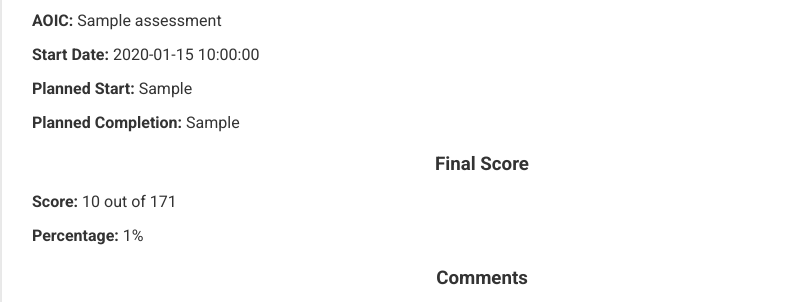
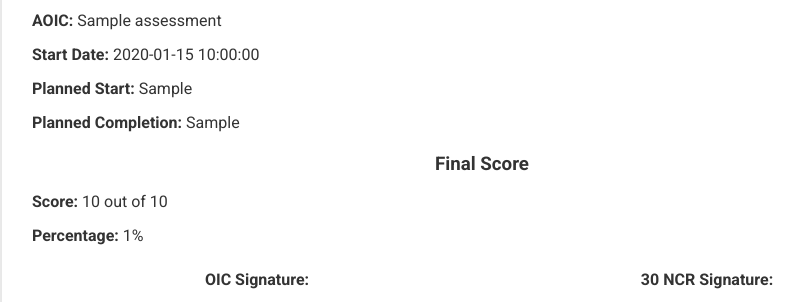
Before and after one commit to seabee2007/my_fastapi_app, a FastAPI app: template templates/report.html in a window 1280 px wide. Shown: the part 286-588 px from the top of the page, without its empty margins (158-961 px from the left). Run offline with FastAPI, Linux system fonts and the light colour scheme; the template is opened without the code that fills it: most values are stand-ins (such as "Sample title", 1, 10 or a date in 2020); some libraries are stand-ins or nearby versions.

Commit message:
Update report.html

```diff
--- a/templates/report.html
+++ b/templates/report.html
@@ -130,13 +130,13 @@
 
     <h3>Final Score</h3>
     {% if assessment.final_score is not none %}
-      <p><strong>Score:</strong> {{ assessment.final_score }} out of 171</p>
+      <p><strong>Score:</strong> {{ assessment.final_score }} out of {{ assessment.adjusted_total_max or 171 }}</p>
       <p><strong>Percentage:</strong> {{ assessment.final_percentage }}%</p>
     {% else %}
       <p>No final score computed yet.</p>
     {% endif %}
 
-    {% if assessment.final_score is not none and assessment.final_score < 171 %}
+    {% if assessment.final_score is not none and assessment.final_score < (assessment.adjusted_total_max or 171) %}
       <h3>Comments</h3>
       <ul>
         {% if assessment.comment_item1 %}<li>Item 1: {{ assessment.comment_item1 }}</li>{% endif %}
```
